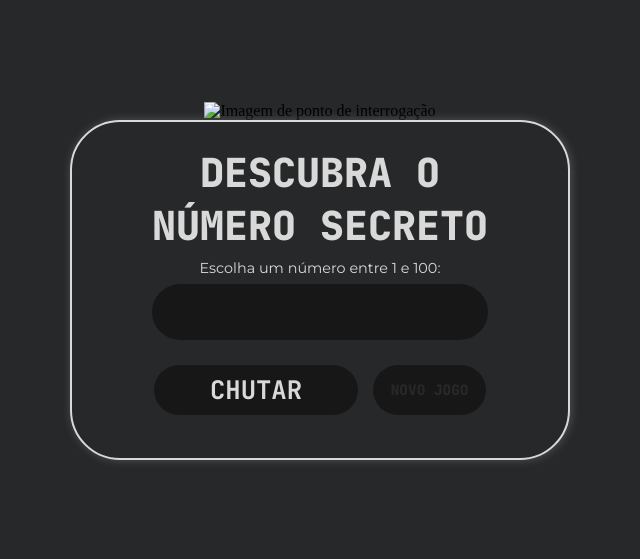
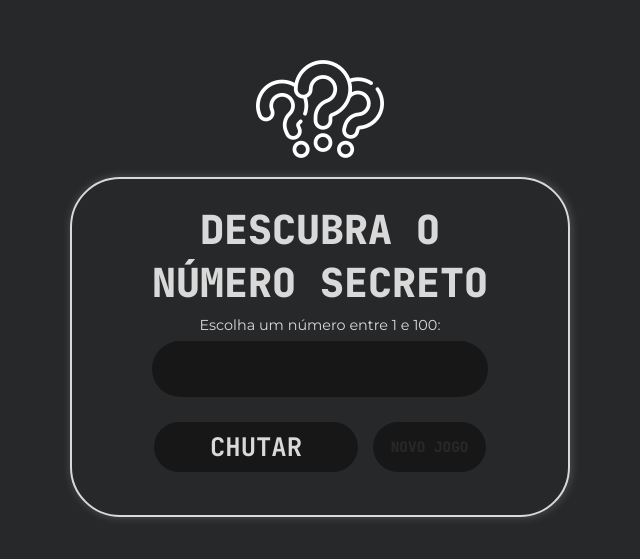
Before and after one commit to vinyjr/secret-number-game, a plain HTML site: page index.html in a window 1280 px wide. Shown: the part 119-678 px from the top of the page, without its empty margins (320-960 px from the left). Drawn offline with Linux system fonts and the light colour scheme.

Commit message:
style: changing img sorce

```diff
--- a/index.html
+++ b/index.html
@@ -16,7 +16,7 @@
 <body>
     <main>
         <figure>
-        <img src="img/ponto-de-interrogacao.png" alt="Imagem de ponto de interrogação">
+        <img src="img/question-mark.png" alt="Imagem de ponto de interrogação">
         </figure>
         <div class="container">
             <div class="container__text">
```
